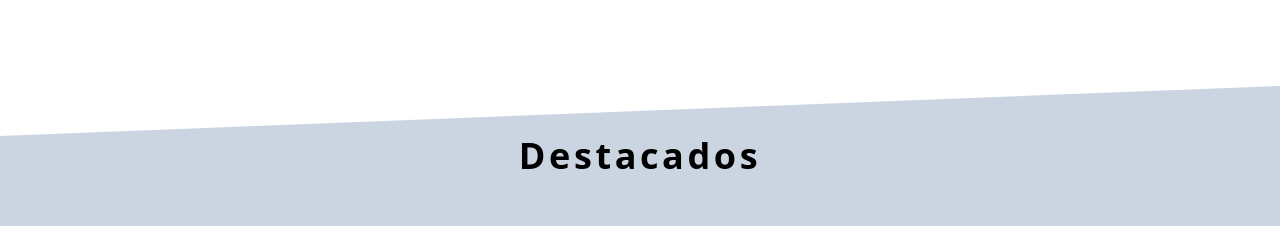
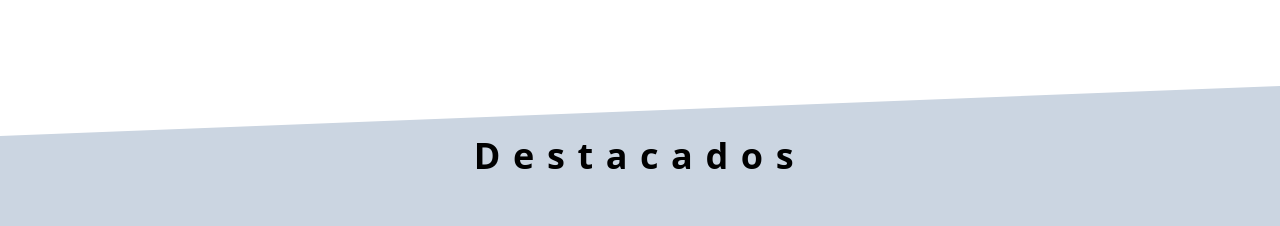
Before and after one commit to miguel-resource/factor7, a Next.js app: page / in a window 1280 px wide. Shown: the part 840-1066 px from the top of the page. Built offline with nearby package versions, Linux system fonts and the light colour scheme.

Commit message:
[FIX] letter spacing

```diff
--- a/components/common/BannerSlider.tsx
+++ b/components/common/BannerSlider.tsx
@@ -88,7 +88,7 @@ const BannerSlider = () => {
               depth: 100,
               modifier: 1,
               slideShadows: true,
-            }
+            },
           },
           1620: {
             width: 1620,
@@ -99,7 +99,7 @@ const BannerSlider = () => {
               depth: 100,
               modifier: 1,
               slideShadows: true,
-            }
+            },
           },
         }}
       >
@@ -116,7 +116,6 @@ const BannerSlider = () => {
           >
             <img src="https://picsum.photos/1920/1080?random=2" alt="banner2" />
           </Link>
-
         </SwiperSlide>
         <SwiperSlide>
           <Link
@@ -126,7 +125,6 @@ const BannerSlider = () => {
           >
             <img src="https://picsum.photos/1920/1080?random=3" alt="banner3" />
           </Link>
-
         </SwiperSlide>
         <SwiperSlide>
           <img src="https://picsum.photos/1920/1080?random=4" alt="banner4" />
--- a/tailwind.config.ts
+++ b/tailwind.config.ts
@@ -9,6 +9,9 @@ const config: Config = {
   ],
   theme: {
     extend: {
+      letterSpacing: {
+        widest: '.35em',
+      },
       // backgroundImage: {
       //   'gradient-radial': 'radial-gradient(var(--tw-gradient-stops))',
       //   'gradient-conic':
```
Lines whose indentation alone changed are shown as unchanged.
